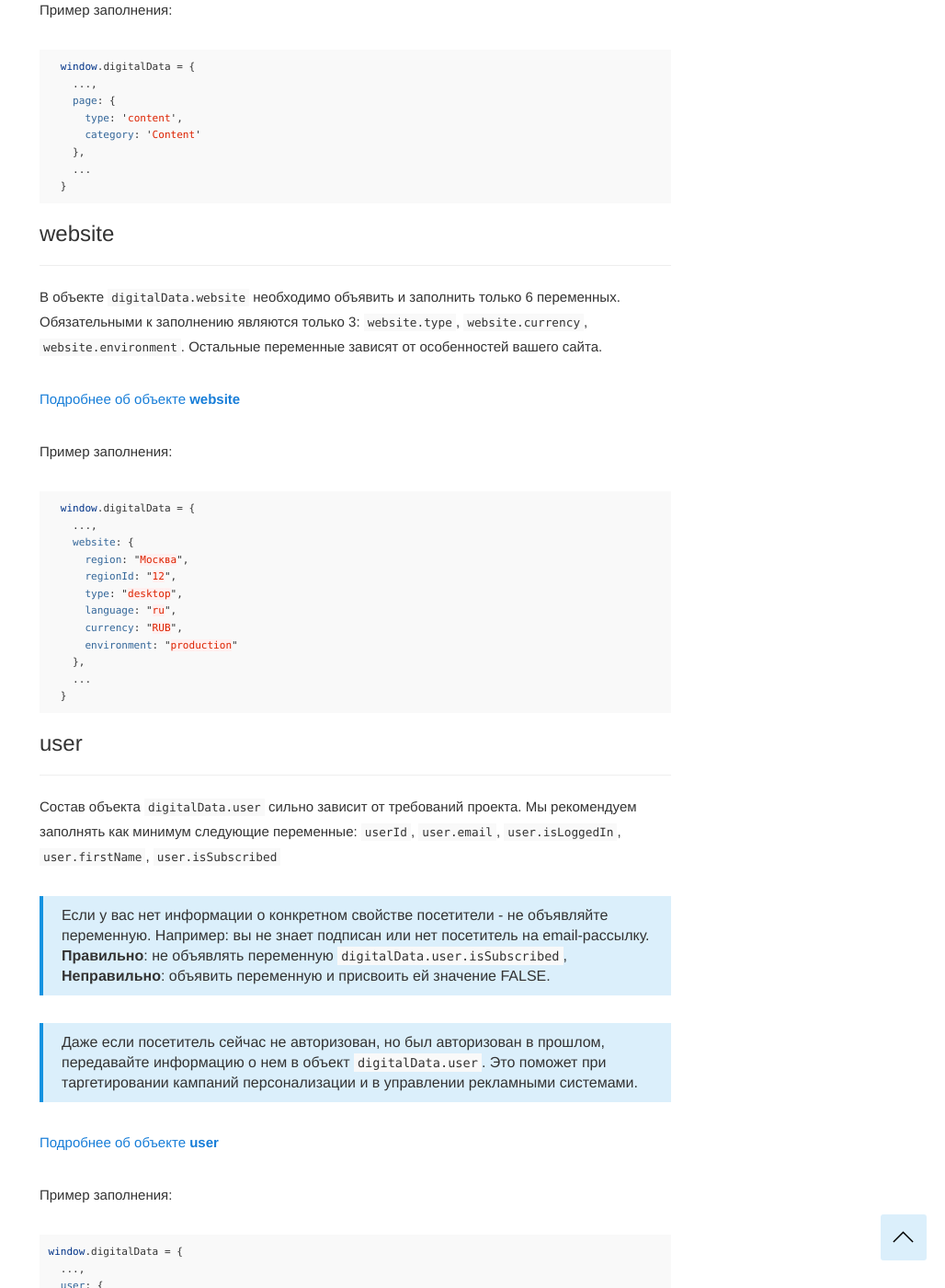
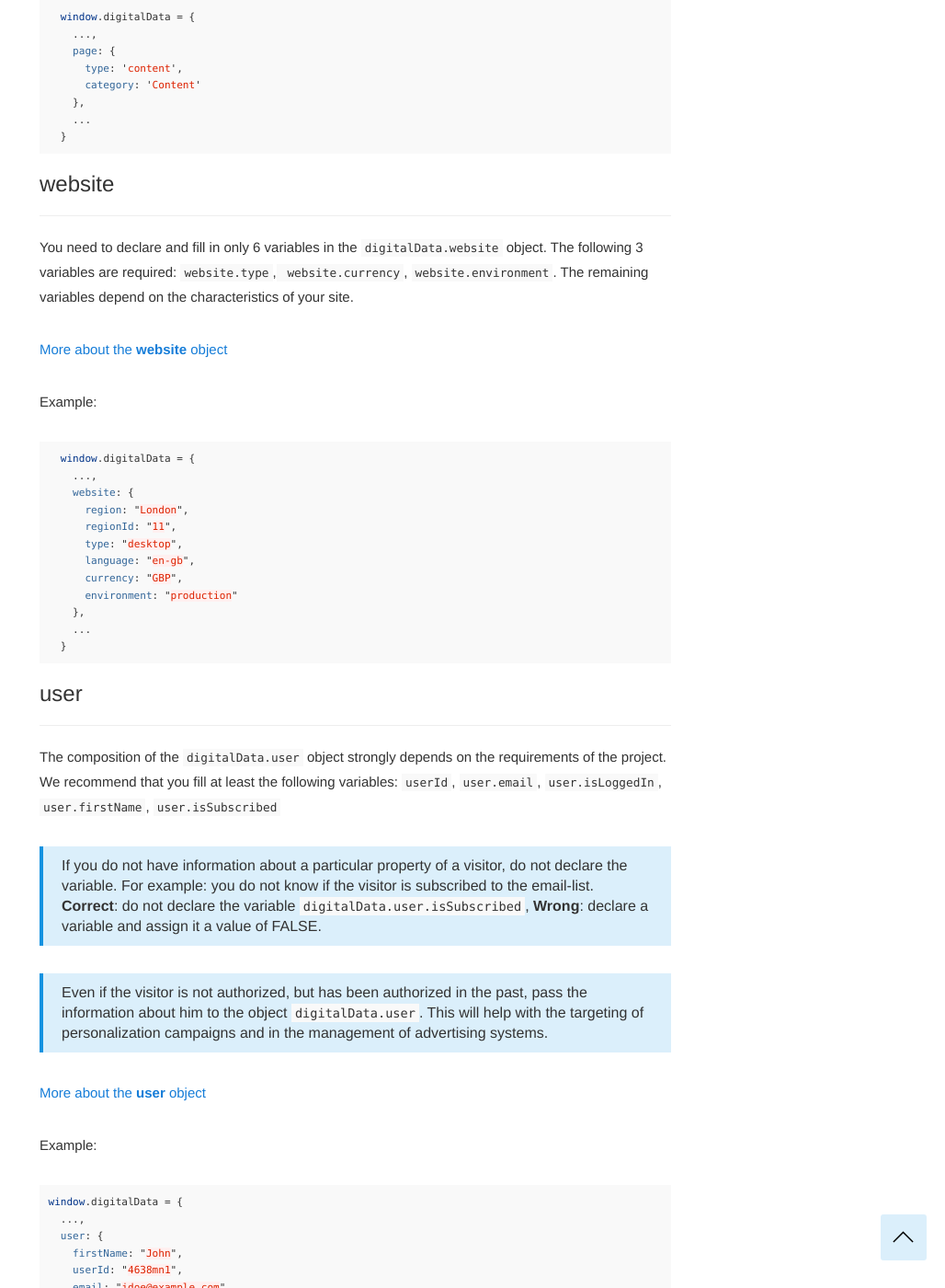
Before and after one commit to segmentstream-com/segmentstream-com.github.io, a Jekyll site: the page built from _docs/ecommerce/content.md, in a window 1280 px wide and 1400 px high, scrolled down 1171 px. Shown: the whole window at 92% size, without its empty margins (252-1280 px from the left). Built offline with Jekyll 4.4.1, drawn with Linux system fonts in a browser that asks for light colours; nearby versions of some CDN libraries; some of the changed text lies outside the part shown.

Commit message:
content ecommerce page

````diff
--- a/_docs/ecommerce/content.md
+++ b/_docs/ecommerce/content.md
@@ -1,19 +1,19 @@
 ---
 layout: page
 section: ecommerce
-title: "Текстовая страница"
+title: "Content page"
 date: 2018-02-09 12:00:00
 order: 8
 ---
 
-Ниже приведен пример заполнения слоя данных `digitalData` для текстовой страницы интернет-магазина.
+Below is an example of filling the `digitalData` data layer on content pages.
 
->Такой страницей может быть: "о магазине", "Доставка и оплата", страница с новостью, страница со списком всех брендов и другие.
+>Content pages are pages such as "About Us" page, blog pages, a page containing all the brands the store sells etc.
 
-### Навигация по странице
+### Page content
 ------
 <ul class="page-navigation">
-  <li><a href="#0">Введение</a></li>
+  <li><a href="#0">Introduction</a></li>
   <li><a href="#1">page</a></li>
   <li><a href="#2">website</a></li>
   <li><a href="#3">user</a></li>
@@ -21,23 +21,23 @@
   <li><a href="#5">version</a></li>
   <li><a href="#6">campaigns</a></li>
   <li><a href="#7">recommendation</a></li>
-  <li><a href="#8">Объект целиком</a></li>
+  <li><a href="#8">Whole object</a></li>
 </ul>
 
-### <a name="0"></a>Введение
+### <a name="0"></a>Introduction
 ------
-На текстовой странице интернет-магазина должны быть объявлены и заполнены следующие объекты:
- - Обязательные:  `page`, `website`, `user`, `cart`, `version`
- - Необязательные (зависит от контента): `campaigns` ,`recommendation`
+On content pages, the following objects must be declared and filled:
+ - Required: `page`, `website`, `user`, `cart`, `version`
+ - Optional (depends on page content): `campaigns` ,`recommendation`
 
 
 ### <a name="1"></a>page
 ------
-В объекте `digitalData.page` необходимо объявить и заполнить только 2 переменные. Все остальные переменные автоматически заполнит DigitalDataManager.
+You need to declare and fill in only 2 variables in the `digitalData.page` object. All other variables will be automatically filled by the DigitalDataManager library.
 
-[Подробнее об объекте **page**](/digitaldata/page)
+[More about the **page** object](/digitaldata/page)
 
-Пример заполнения:
+Example:
 ```javascript
   window.digitalData = {
     ...,
@@ -51,20 +51,20 @@
 
 ### <a name="2"></a>website
 ------
-В объекте `digitalData.website` необходимо объявить и заполнить только 6 переменных. Обязательными к заполнению являются только 3: `website.type`, `website.currency`, `website.environment`. Остальные переменные зависят от особенностей вашего сайта.
+You need to declare and fill in only 6 variables in the `digitalData.website` object. The following 3 variables are required: `website.type`,` website.currency`, `website.environment`. The remaining variables depend on the characteristics of your site.
 
-[Подробнее об объекте **website**](/digitaldata/website)
+[More about the **website** object](/digitaldata/website)
 
-Пример заполнения:
+Example:
 ```javascript
   window.digitalData = {
     ...,
     website: {
-      region: "Москва",
-      regionId: "12",
+      region: "London",
+      regionId: "11",
       type: "desktop",
-      language: "ru",
-      currency: "RUB",
+      language: "en-gb",
+      currency: "GBP",
       environment: "production"
     },
     ...
@@ -73,15 +73,15 @@
 
 ### <a name="3"></a>user
 ------
-Состав объекта `digitalData.user` сильно зависит от требований проекта. Мы рекомендуем заполнять как минимум следующие переменные: `userId`, `user.email`, `user.isLoggedIn`, `user.firstName`, `user.isSubscribed`
+The composition of the `digitalData.user` object strongly depends on the requirements of the project. We recommend that you fill at least the following variables: `userId`, `user.email`, `user.isLoggedIn`, `user.firstName`, `user.isSubscribed`
 
->Если у вас нет информации о конкретном свойстве посетители - не объявляйте переменную. Например: вы не знает подписан или нет посетитель на email-рассылку. **Правильно**: не объявлять переменную `digitalData.user.isSubscribed`, **Неправильно**: объявить переменную и присвоить ей значение FALSE.
+>If you do not have information about a particular property of a visitor, do not declare the variable. For example: you do not know if the visitor is subscribed to the email-list. **Correct**: do not declare the variable `digitalData.user.isSubscribed`, **Wrong**: declare a variable and assign it a value of FALSE.
 
->Даже если посетитель сейчас не авторизован, но был авторизован в прошлом, передавайте информацию о нем в объект `digitalData.user`. Это поможет при таргетировании кампаний персонализации и в управлении рекламными системами.
+>Even if the visitor is not authorized, but has been authorized in the past, pass the information about him to the object `digitalData.user`. This will help with the targeting of personalization campaigns and in the management of advertising systems.
 
-[Подробнее об объекте **user**](/digitaldata/user)
+[More about the **user** object](/digitaldata/user)
 
-Пример заполнения:
+Example:
 ```javascript
 window.digitalData = {
   ...,
@@ -98,28 +98,21 @@
 
 ### <a name="4"></a>cart
 ------
-Объект `digitalData.cart` должен быть объявлен и заполнен при загрузке каждой страницы сайта.
+The `digitalData.cart` object must be declared and filled when loading each page of the site.
 
->Если корзина посетителя сайта пуста, заполните объект так, как описано в [справке](/digitaldata/cart#0).
+If the user's cart is empty fill the object as described in the [cart object description](/digitaldata/cart#0)
 
-[Подробнее об объекте **cart**](/digitaldata/cart)
+[More about the **cart** object](/digitaldata/cart)
 
-Пример заполнения:
+Example:
 ```javascript
 window.digitalData = {
   ...,
   cart: {
     id: "CART2203",
-    currency: "RUB",
-    subtotal: 25000,
-    vouchers: [
-      "MYVOUCHER1"
-    ],
-    voucherDiscount: 500,
-    tax: 0,
-    shippingCost: 1500,
-    shippingMethod: "Доставка курьером",
-    total: 26000,
+    currency: "GBP",
+    subtotal: 100,
+    total: 105,
     lineItems: [
       ...,
       {
@@ -127,20 +120,18 @@
           id: "1234567890",
           url: "http://website.com/product.html",
           imageUrl: "http://website.com/image.png",
-          thumbnailUrl: "http://website.com/image_thump.png",
-          name: "Ботинки Timberland",
-          description: "Описание данного товара",
+          thumbnailUrl: "http://website.com/image_thumb.png",
+          name: "Big Boots",
+          description: "Product description",
           manufacturer: "Timberland",
-          category: ["Обувь","Ботинки"],
-          currency: "RUB",
-          unitPrice: 12990,
-          unitSalePrice: 10990,
+          category: ["Footwear","Boots"],
+          currency: "GBP",
+          unitPrice: 60,
+          unitSalePrice: 50,
           skuCode: "TBL6065RW"
         },
         quantity: 2,
-        subtotal: 10990,
-        shippingMethod: "Почта России",
-        shippingCost: 800
+        subtotal: 100
       },
       ...
     ]
@@ -151,28 +142,28 @@
 
 ### <a name="5"></a>version
 ------
-Переменная `digitalData.version` должна быть объявлена и заполнена при загрузке каждой страницы сайта.
+The `digitalData.version` variable must be declared and filled when loading each page of the site.
 
-[Подробнее об объекте **cart**](/digitaldata/standard-version)
+[More about the **version** variable](/digitaldata/standard-version)
 
-Пример заполнения:
+Example:
 ```javascript
 window.digitalData = {
   ...,
-  version: '1.1.2',
+  version: '1.1.3',
   ...
 }
 ```
 
-## Необязательные объекты
+## Optional properties
 
 ### <a name="6"></a>campaigns
 ------
-Массив `digitalData.campaigns` должен быть объявлен и заполнен, если на загружаемой странице есть баннеры, эффективность которых вы планируете отслеживать.
+The `digitalData.campaigns` array must be declared and filled if the page you are loading has banners whose effectiveness you plan to track.
 
-[Подробнее о массиве **campaigns**](/digitaldata/campaigns)
+[More about the **campaigns** array](/digitaldata/campaigns)
 
-Пример заполнения:
+Example:
 ```javascript
 window.digitalData = {
   ...,
@@ -180,10 +171,10 @@
     ...,
     {
       id: "PROMO124",
-      name: "Новинки сезона осень/зима",
-      description: "1500 новых моделей",
-      category: "Баннер",
-      subcategory: "Новинки",
+      name: "SS18 SALE",
+      description: "1500 models for sale",
+      category: "Banner",
+      subcategory: "Sales",
       design: "600x120",
       position: "left"
     },
@@ -195,18 +186,18 @@
 
 ### <a name="7"></a>recommendation
 ------
-Массив `digitalData.recommendation` должен быть объявлен и заполнен, если на загружаемой странице хотя бы 1 список товаров.
+The `digitalData.recommendation` array must be declared and filled if there is at least 1 list of products on the loaded page.
 
-[Подробнее о массиве **recommendation**](/digitaldata/recommendation)
+[More about the **recommendation** array](/digitaldata/recommendation)
 
-Пример заполнения:
+Example:
 ```javascript
 window.digitalData = {
   ...,
   recommendation: [
     ...,
     {
-      listName: "Список недавно просмотренных товаров",
+      listName: "Recently viewed products",
       listId: "recentlyViewed",
       items: [
         ...,
@@ -214,15 +205,15 @@
           id: "1234567890",
           url: "http://website.com/product.html",
           imageUrl: "http://website.com/image.png",
-          thumbnailUrl: "http://website.com/image_thump.png",
-          name: "Ботинки Timberland",
-          description: "Описание данного товара",
+          thumbnailUrl: "http://website.com/image_thumb.png",
+          name: "Big Boots",
+          description: "Product description",
           manufacturer: "Timberland",
-          category: ["Обувь","Ботинки"],
-          currency: "RUB",
-          unitPrice: 12990,
-          unitSalePrice: 10990,
-          skuCode: "TBL6065RW",
+          category: ["Footwear","Boots"],
+          currency: "GBP",
+          unitPrice: 60,
+          unitSalePrice: 50,
+          skuCode: "TBL6065RW"
         },
         ...
       ]
@@ -233,18 +224,18 @@
 }
 ```
 
-### <a name="8"></a>Объект целиком
+### <a name="8"></a>Whole object
 ------
-В итоге, ваш код будет похож на:
+In the end, your code will be similar to:
 ```javascript
 window.digitalData = {
   page: {
-    type: 'content',
-    category: 'Content'
+    type: 'home',
+    category: 'Home'
   },
   website: {
     type: "desktop",
-    currency: "RUB",
+    currency: "GBP",
     environment: "production"
   },
   user: {
@@ -256,73 +247,73 @@
   },
   cart: {
     id: "CART2203",
-    currency: "RUB",
+    currency: "GBP",
     vouchers: [
       "MYVOUCHER1"
     ],
-    voucherDiscount: 500,
-    tax: 4010,
-    shippingCost: 800,
-    shippingMethod: "Доставка курьером",
-    subtotal: 21980,
-    total: 22280,
+    voucherDiscount: 10,
+    tax: 10,
+    shippingCost: 5,
+    shippingMethod: "Delivery",
+    subtotal: 100,
+    total: 95,
     lineItems: [
       {
         product: {
           id: "1234567890",
           url: "http://website.com/product.html",
           imageUrl: "http://website.com/image.png",
-          thumbnailUrl: "http://website.com/image_thump.png",
-          name: "Ботинки Timberland",
-          description: "Описание данного товара",
+          thumbnailUrl: "http://website.com/image_thumb.png",
+          name: "Big Boots",
+          description: "Product description",
           manufacturer: "Timberland",
-          category: ["Обувь","Ботинки"],
-          currency: "RUB",
-          unitPrice: 12990,
-          unitSalePrice: 10990,
+          category: ["Footwear","Boots"],
+          currency: "GBP",
+          unitPrice: 60,
+          unitSalePrice: 50,
           skuCode: "TBL6065RW"
         },
         quantity: 2,
-        subtotal: 10990
+        subtotal: 100
       }
     ]
   },
-  version: '1.1.2',
+  version: '1.1.3',
   campaigns: [
     {
       id: "PROMO124",
-      name: "Новинки сезона осень/зима",
-      description: "1500 новых моделей",
-      category: "Баннер",
-      subcategory: "Новинки",
+      name: "SS18 SALE",
+      description: "1500 models for sale",
+      category: "Banner",
+      subcategory: "Sales",
       design: "600x120",
       position: "left"
     }
   ],
   recommendation: [
     {
-      listName: "Список недавно просмотренных товаров",
+      listName: "Recently viewed products",
       listId: "recentlyViewed",
       items: [
         {
           id: "1234567890",
           url: "http://website.com/product.html",
           imageUrl: "http://website.com/image.png",
-          thumbnailUrl: "http://website.com/image_thump.png",
-          name: "Ботинки Timberland",
-          description: "Описание данного товара",
+          thumbnailUrl: "http://website.com/image_thumb.png",
+          name: "Big Boots",
+          description: "Product description",
           manufacturer: "Timberland",
-          category: ["Обувь","Ботинки"],
-          currency: "RUB",
-          unitPrice: 12990,
-          unitSalePrice: 10990,
+          category: ["Footwear","Boots"],
+          currency: "GBP",
+          unitPrice: 60,
+          unitSalePrice: 50,
           skuCode: "TBL6065RW"
         }
       ]
-    }
+    },
   ]
 }
-/* Здесь должен идти сниппет инициализации библиотеки DigitalDataManage */
+/* Here you should place the snippet of the initialization of the DigitalDataManager library */
 ```
 
->Для удобства мы не стали перечислять повторяющиеся элементы массивов recommendation, items, campaigns, lineItems, а привели по одному примеру.
+>For convenience, we did not list the repeating elements of the recommendations, items, campaigns, lineItems arrays but left just one example in each.
````
Also changed, not shown: _docs/ecommerce/main-page.md (+2 -2 lines).
